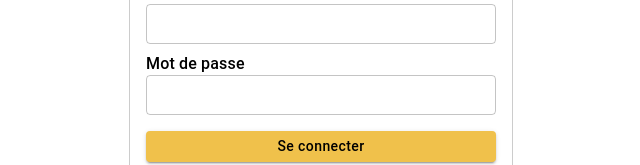
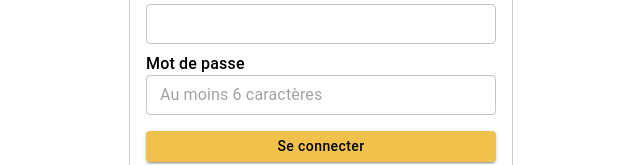
Before and after one commit to tony-dugue/amazon-clone-nestjs-client, a React (Create React App) app: page /signin in a window 1280 px wide. Shown: the part 158-323 px from the top of the page, without its empty margins (319-959 px from the left). Built offline with nearby package versions, Linux system fonts and the light colour scheme.

Commit message:
initialize Signin Form with validation

```diff
--- a/src/features/auth/components/SigninForm.component.tsx
+++ b/src/features/auth/components/SigninForm.component.tsx
@@ -1,12 +1,46 @@
 import { FC, FormEvent } from 'react'
 import { Box, Grid, TextField, InputLabel, Typography, Button, Divider } from "@mui/material";
 import {Link} from "react-router-dom";
+import useInput from "../../../hooks/input/use-inputs";
+import {validateEmail} from "../../../shared/utils/validation/email";
+import {validatePasswordLength} from "../../../shared/utils/validation/length";
 
 const SigninFormComponent: FC = () => {
 
+  /* ========== Fields Validation ============ */
+
+  const {
+    text: email,
+    shouldDisplayError: emailHasError,
+    textChangeHandler: emailChangeHandler,
+    inputBlurHandler: emailBlurHandler,
+    clearHandler: emailClearHandler,
+  } = useInput(validateEmail)
+
+  const {
+    text: password,
+    shouldDisplayError: passwordHasError,
+    textChangeHandler: passwordChangeHandler,
+    inputBlurHandler: passwordBlurHandler,
+    clearHandler: passwordClearHandler,
+  } = useInput(validatePasswordLength)
+
+  /* =================================================== */
+
+  const clearForm = () => {
+    emailClearHandler();
+    passwordClearHandler();
+  }
+
   const onSubmitHandler = (e: FormEvent<HTMLFormElement>) => {
     e.preventDefault();
-    console.log('Clicked!')
+
+    if (emailHasError || passwordHasError) return;
+    if (email.length === 0 || password.length === 0) return;
+
+    console.log('USER', email, password)
+
+    clearForm()
   }
 
   return (
@@ -18,10 +52,34 @@ const SigninFormComponent: FC = () => {
             <Typography variant='h4' component='h1'>S'identifier</Typography>
 
             <InputLabel sx={{ fontWeight: 500, marginTop: 1, color: '#000000' }} htmlFor='email'>Adresse e-mail</InputLabel>
-            <TextField type='text' name='email' id='email' variant='outlined' size='small' />
+
+            <TextField
+              value={email}
+              onChange={emailChangeHandler}
+              onBlur={emailBlurHandler}
+              error={emailHasError}
+              helperText={emailHasError ? 'Saisir votre email' : ''}
+              type='email'
+              name='email'
+              id='email'
+              variant='outlined'
+              size='small'
+            />
 
             <InputLabel sx={{ fontWeight: 500, marginTop: 1, color: '#000000' }} htmlFor='password'>Mot de passe</InputLabel>
-            <TextField type='text' name='password' id='password' variant='outlined' size='small' />
+
+            <TextField
+              value={password}
+              onChange={passwordChangeHandler}
+              onBlur={passwordBlurHandler}
+              error={passwordHasError}
+              helperText={passwordHasError ? '6 caractères minimum requis' : ''}
+              type='password'
+              name='password'
+              id='password'
+              variant='outlined'
+              size='small'
+              placeholder='Au moins 6 caractères' />
 
             <Button
               variant='contained'
```
